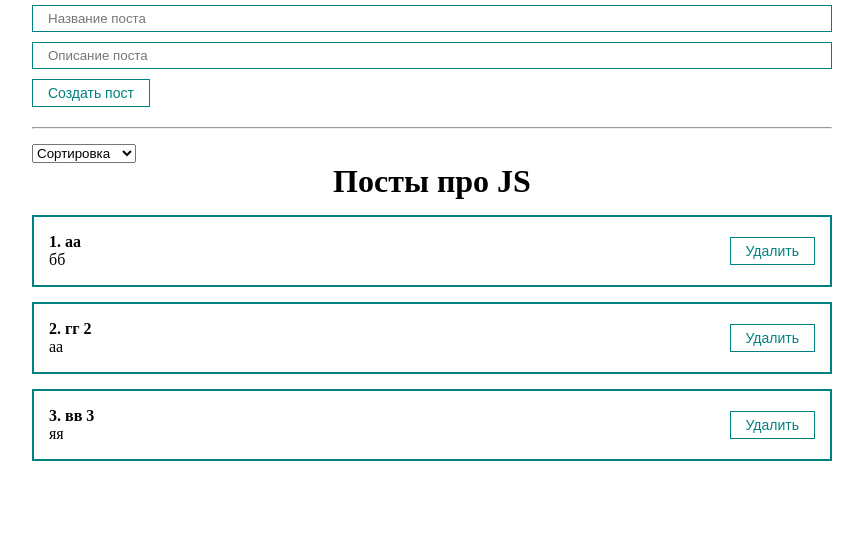
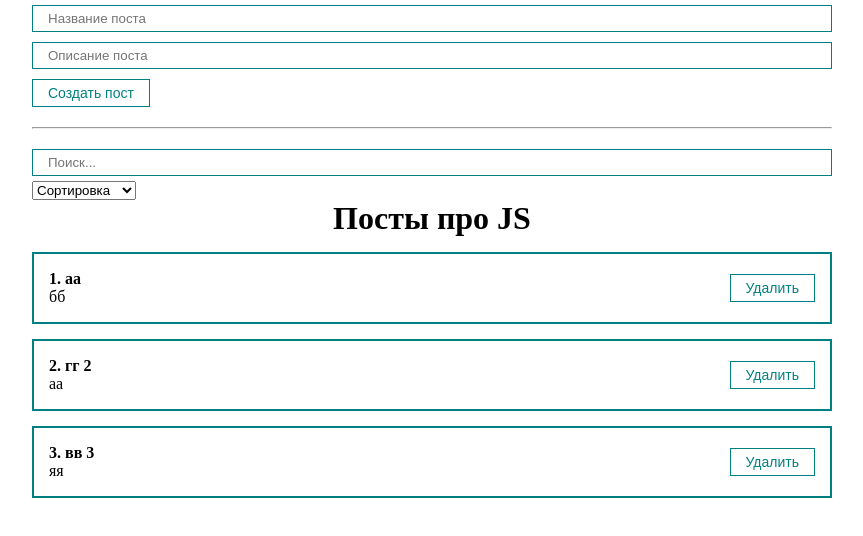
Before and after one commit to mdlufy/react-blog, a React (Create React App) app: page /posts in a window 1280 px wide. Shown: the top 536 px of the page, without its empty margins (208-1071 px from the left). Built offline with nearby package versions, Linux system fonts and the light colour scheme.

Commit message:
add posts search

```diff
--- a/src/App.js
+++ b/src/App.js
@@ -1,6 +1,8 @@
-import React, { useState } from "react";
+import React, { useMemo, useState } from "react";
+import PostFilter from "./components/PostFilter";
 import PostForm from "./components/PostForm";
 import PostList from "./components/PostList";
+import MyInput from "./components/UI/input/MyInput";
 import MySelect from "./components/UI/select/MySelect";
 import "./styles/App.css";
 
@@ -10,7 +12,18 @@ function App() {
         { id: 2, title: "гг 2", body: "аа" },
         { id: 3, title: "вв 3", body: "яя" },
     ]);
-    const [selectedSort, setSelectedSort] = useState('');
+    const [filter, setFilter] = useState({sort: '', query: ''});
+
+    const sortedPosts = useMemo(() => {
+        if (filter.sort) {
+            return [...posts].sort((a, b) => a[filter.sort].localeCompare(b[filter.sort]));
+        }
+        return posts;
+    }, [filter.sort, posts]);
+
+    const sortedAndSearchedPosts = useMemo(() => {
+        return sortedPosts.filter(post => post.title.toLowerCase().includes(filter.query))
+    }, [filter.query, sortedPosts]);
 
     function createPost(newPost) {
         setPosts([...posts, newPost]);
@@ -20,30 +33,18 @@ function App() {
         setPosts(posts.filter(p => p.id !== post.id))
     }
 
-    function sortPosts(sort) {
-        setSelectedSort(sort);
-        setPosts([...posts].sort((a, b) => a[sort].localeCompare(b[sort])))
-    }
 
     return (
         <div className="App">
             <PostForm create={createPost} />
             <hr style={{margin: '15px 0'}}/>
-            <div>
-                <MySelect
-                    value={selectedSort}
-                    onChange={sortPosts}
-                    defaultValue="Сортировка"
-                    options={[
-                        {value: 'title', name: 'По названию'},
-                        {value: 'body', name: 'По описанию'}
-
-                    ]}
-                />
-            </div>
-            {posts.length
+            <PostFilter
+                filter={filter}
+                setFilter={setFilter}
+            />
+            {sortedAndSearchedPosts.length
                 ?
-                <PostList remove={removePost} posts={posts} title="Посты про JS" />
+                <PostList remove={removePost} posts={sortedAndSearchedPosts} title="Посты про JS" />
                 :
                 <h1 style={{textAlign: 'center'}}>
                     Посты не найдены!
--- /dev/null
+++ b/src/components/PostFilter.jsx
@@ -0,0 +1,26 @@
+import React from "react";
+import MyInput from "./UI/input/MyInput";
+import MySelect from "./UI/select/MySelect";
+
+const PostFilter = ({filter, setFilter}) => {
+    return (
+        <div>
+            <MyInput
+                value={filter.query}
+                onChange={(e) => setFilter({...filter, query: e.target.value})}
+                placeholder="Поиск..."
+            />
+            <MySelect
+                value={filter.sort}
+                onChange={selectedSort => setFilter({...filter, sort: selectedSort})}
+                defaultValue="Сортировка"
+                options={[
+                    { value: "title", name: "По названию" },
+                    { value: "body", name: "По описанию" },
+                ]}
+            />
+        </div>
+    );
+};
+
+export default PostFilter;
```
